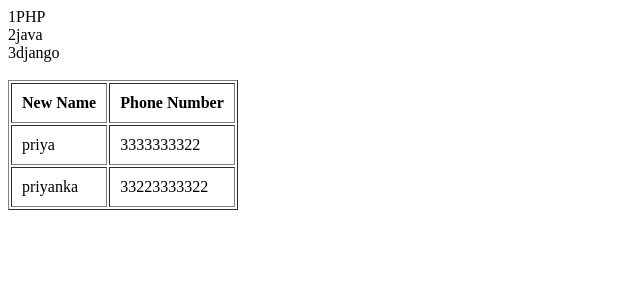
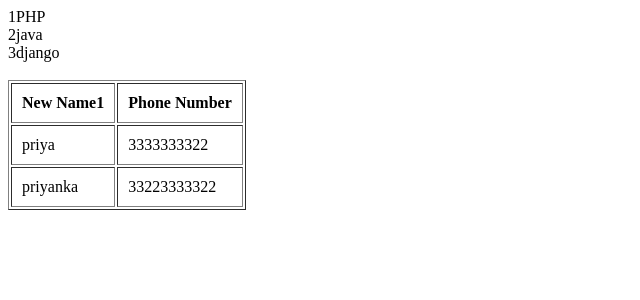
Before and after one commit to priya-dixit-2503/django-project, a Django app: page / in a window 1280 px wide. Shown: the top 300 px of the page, without its empty margins (0-640 px from the left). Run offline with Django 4.2, Linux system fonts and the light colour scheme.

Commit message:
this is my new commit

```diff
--- a/wscubetech/template/index.html
+++ b/wscubetech/template/index.html
@@ -22,7 +22,7 @@
 <br/>
     <table border="1" cellpadding='10'>
         <tr>
-            <th>New Name </th>
+            <th>New Name1 </th>
             <th>Phone Number</th>
 
         </tr>
```
